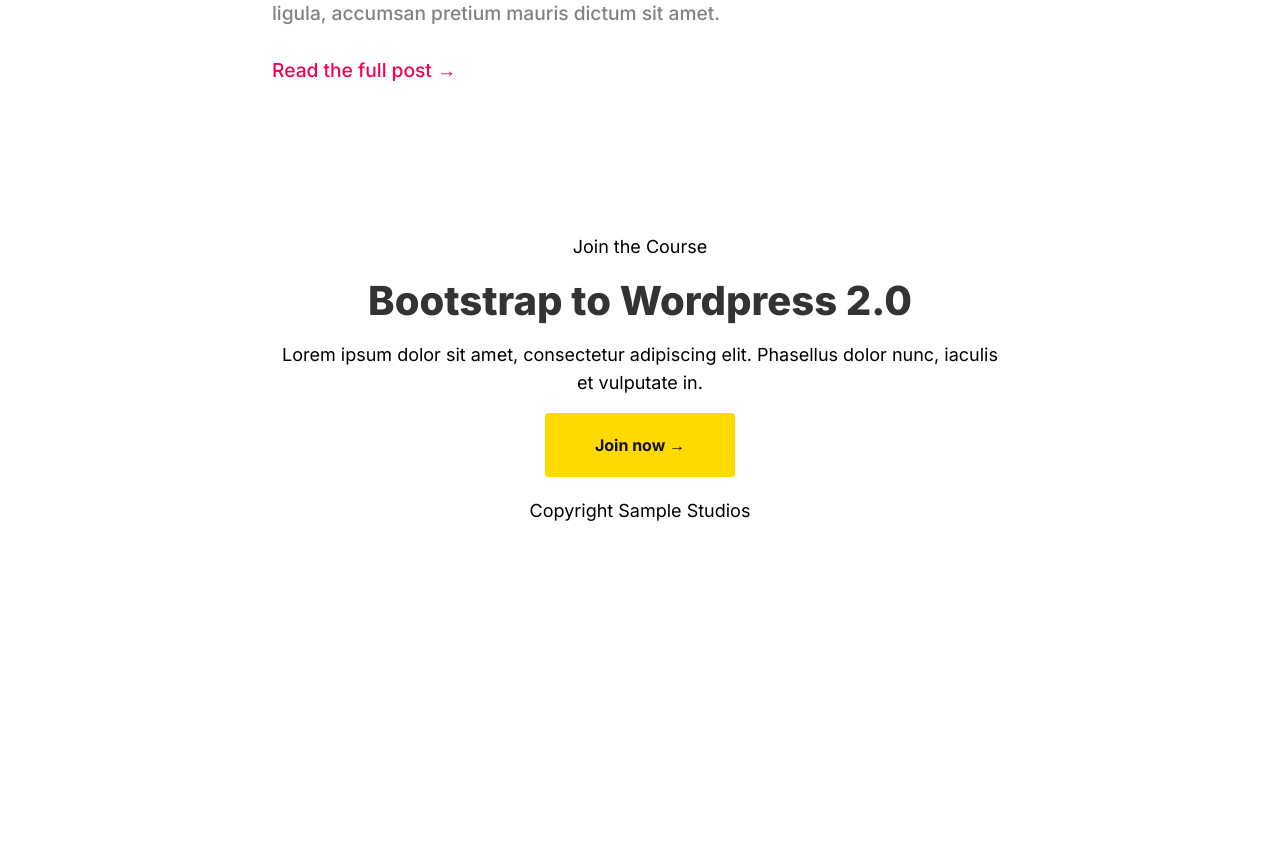
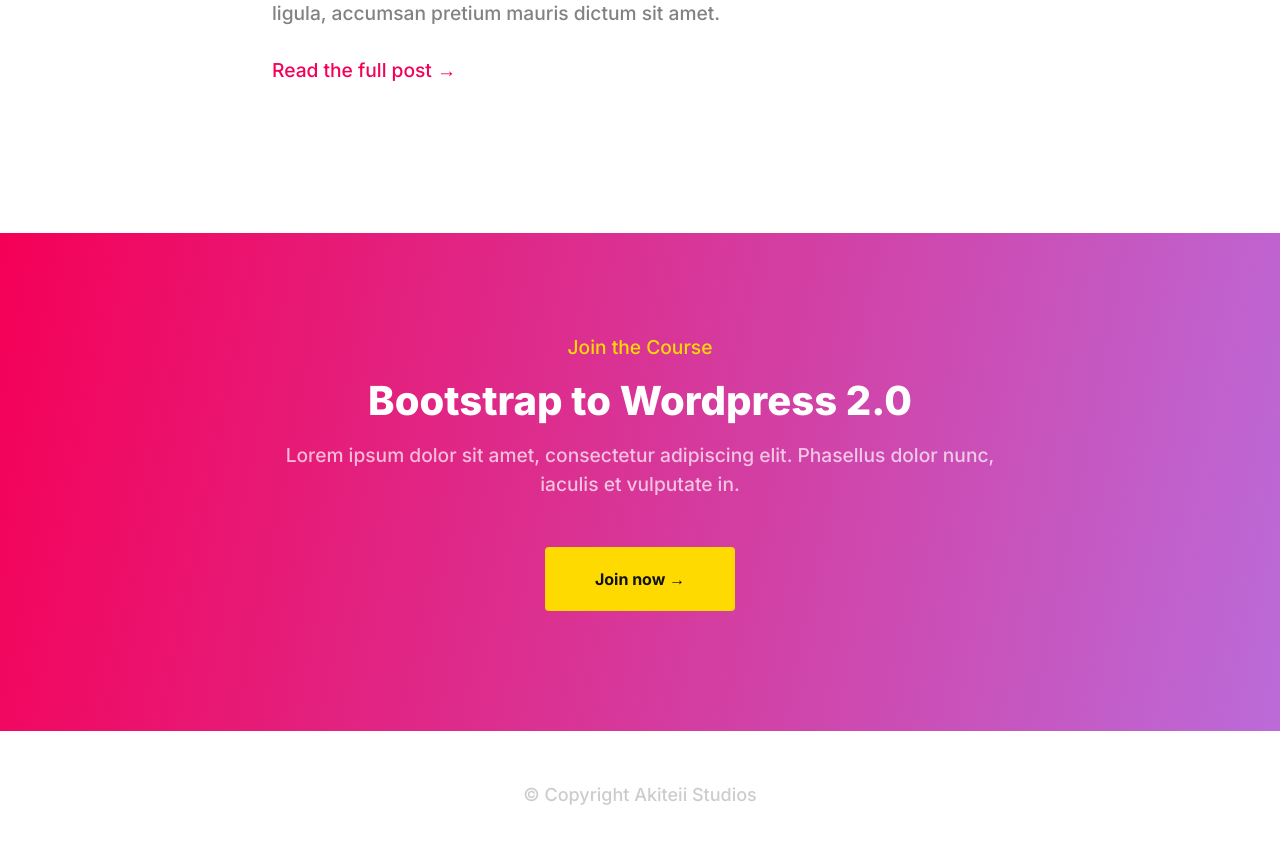
Before and after one commit to eriancari/wp-practice, a PHP site: page / in a window 1280 px wide. Shown: the part 2942-3801 px from the top of the page. Before the commit the page ends 3463 px from the top, so only its background shows below. Run offline with PHP 8.4, Linux system fonts and the light colour scheme; some web fonts are replaced.

Commit message:
style the footer section

```diff
--- a/index.html
+++ b/index.html
@@ -194,7 +194,7 @@
             </div>
         </div>
         <div class="copyright text-center">
-            <p>Copyright Sample Studios</p>
+            <p>&copy; Copyright Akiteii Studios</p>
         </div>
     </footer>
 
--- a/style.css
+++ b/style.css
@@ -680,3 +680,40 @@ article.post {
     color: var(--color-green);
     padding-left: 5px;
 }
+
+/* Footer Section */
+
+.footer-calltoaction {
+    padding: 100px 0;
+    background: linear-gradient(101deg, var(--color-pink) 0%, #bb6bd9 100%);
+}
+
+.footer-calltoaction .sub-title {
+    color: var(--color-yellow);
+}
+
+.footer-calltoaction h2 {
+    color: #fff;
+    margin-bottom: 1rem;
+}
+
+.footer-calltoaction p {
+    color: rgba(255, 255, 255, 0.7);
+    font-size: 1.2rem;
+    font-weight: 500;
+    line-height: 1.5;
+}
+
+.footer-calltoaction .btn {
+    margin-top: 2rem;
+}
+
+.copyright {
+    padding: 50px 0;
+}
+
+.copyright p {
+    color: rgba(0, 0, 0, 0.2);
+    margin-bottom: 0;
+    font-weight: 500;
+}
```
